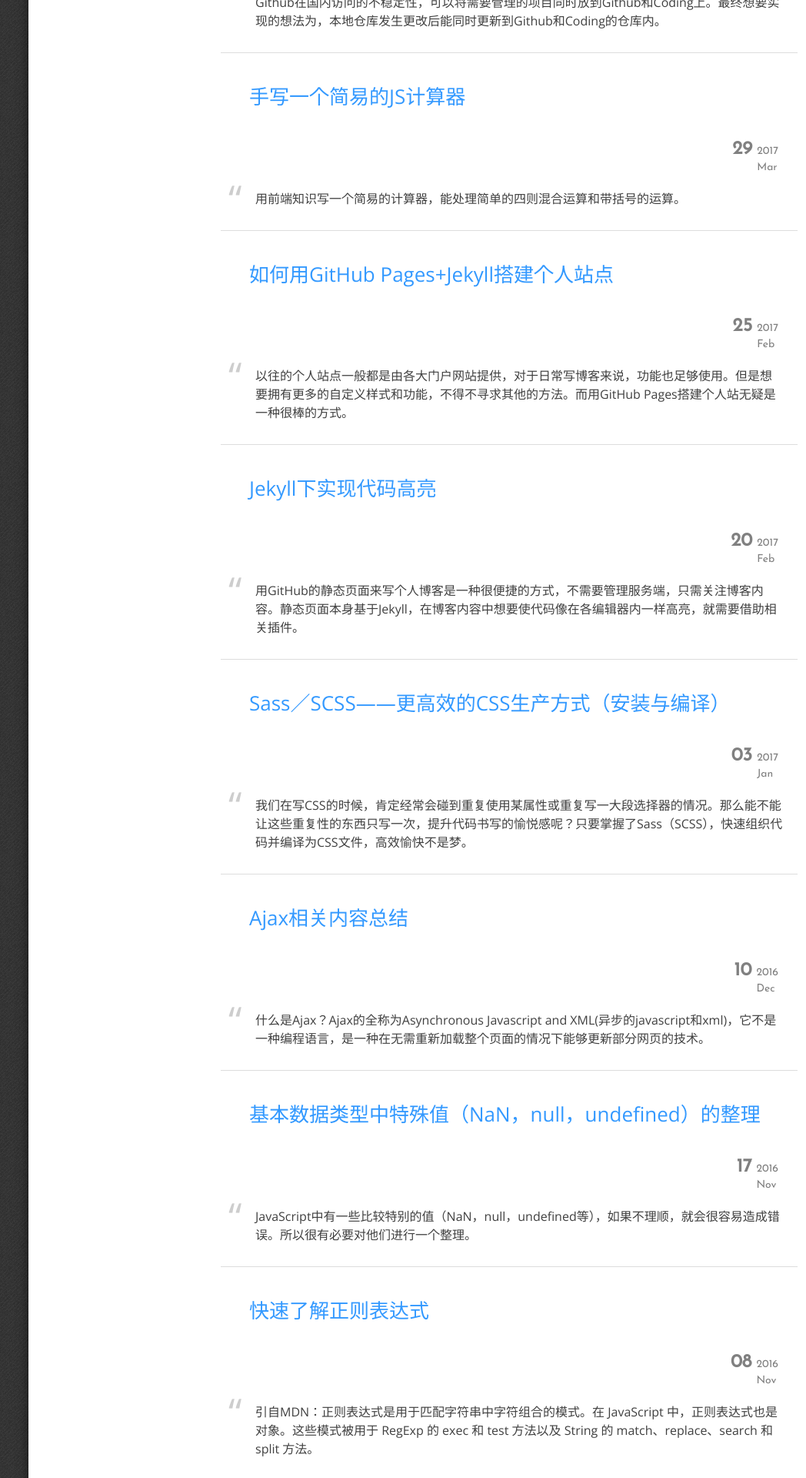
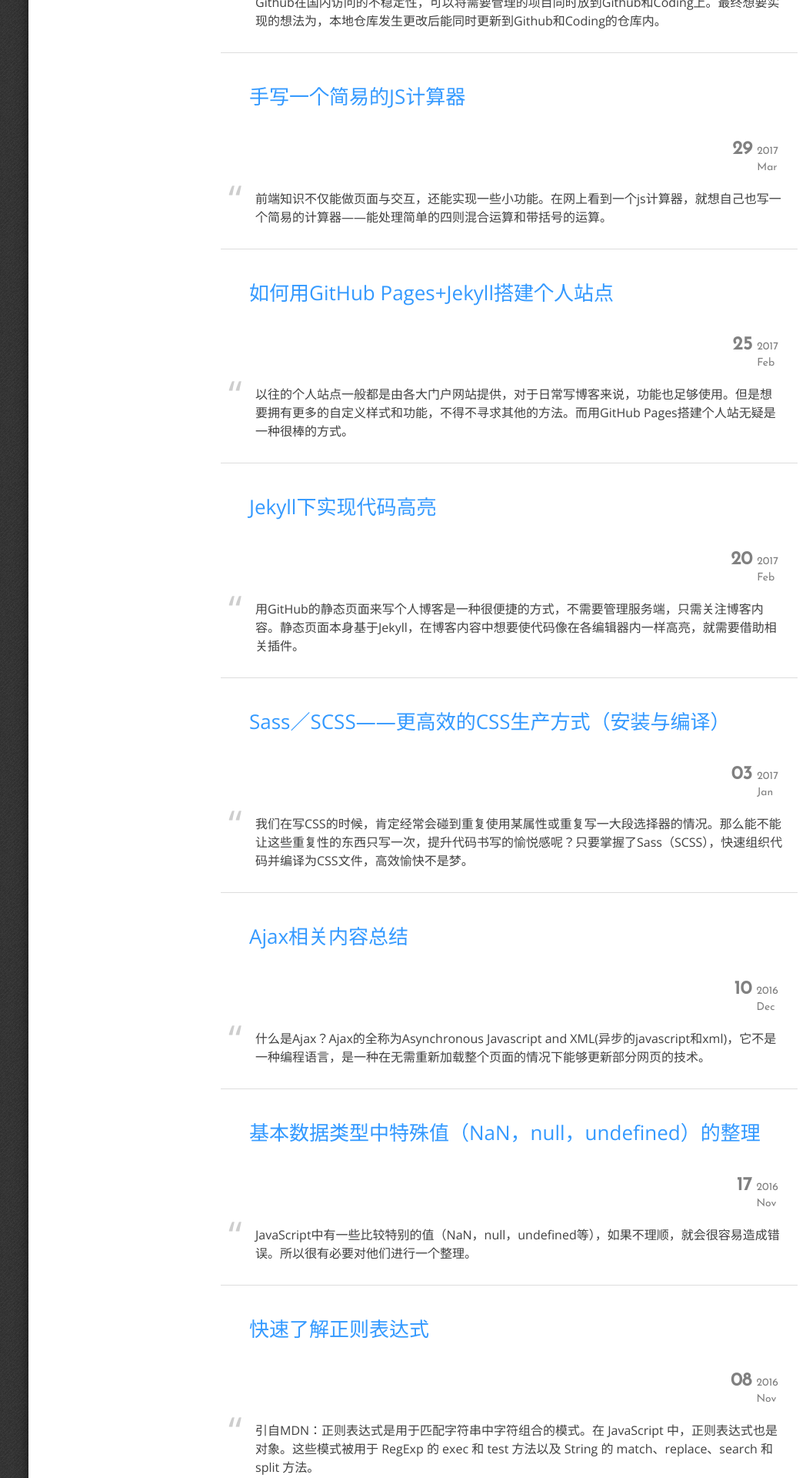
Before and after one commit to winjeysong/winjeysong.github.io, a Jekyll site: the page built from index.html, in a window 1280 px wide. Shown: the part 466-2386 px from the top of the page at 77% size, without its empty margins (143-1191 px from the left). Built offline with Jekyll 4.4.1, drawn with Linux system fonts in a browser that asks for light colours; some web fonts are replaced; the list of posts is cut into pages by our own code.

Commit message:
edit post page#20170407-0026

```diff
--- a/_posts/2017-03-29-a-simple-calculator.md
+++ b/_posts/2017-03-29-a-simple-calculator.md
@@ -2,8 +2,8 @@
 layout: post
 title: 手写一个简易的JS计算器
 date: 2017-03-29
-categories: javascript
-excerpt: 用前端知识写一个简易的计算器，能处理简单的四则混合运算和带括号的运算。
+categories: front-end
+excerpt: 前端知识不仅能做页面与交互，还能实现一些小功能。在网上看到一个js计算器，就想自己也写一个简易的计算器——能处理简单的四则混合运算和带括号的运算。
 tags: [JAVASCRIPT,HTML,CSS]
 description:
 ---
@@ -14,7 +14,7 @@ description:
 <script async src="https://production-assets.codepen.io/assets/embed/ei.js"></script>
 
 ### 缺陷
-该计算器能实现的计算功能非常基础，且有以下缺陷：
+该计算器能实现的计算功能非常基础，且有以下缺陷（待改进，希望自己不偷懒T T）：
 1. 浮点数的计算不精确
 2. 不能对结果进行再计算
 3. 取余操作应判断操作数是否为整数
```
